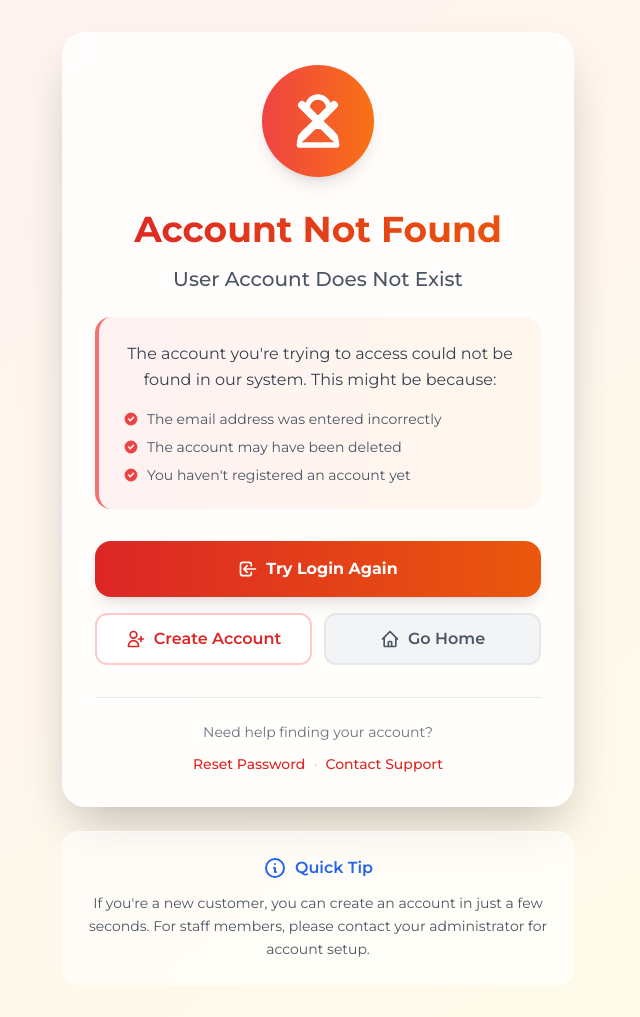
After one commit to YOOSUF-HUB/Smart-Pharmacy-System, a Django app: page /accounts/account-not-found/ in a window 1280 px wide. The commit adds this page. Shown: the whole page, without its empty margins (322-962 px from the left). Run offline with Django 5.2, Linux system fonts and the light colour scheme; some libraries are stand-ins or nearby versions.

Commit message:
Implement enhanced login error handling and add account not found page

```diff
--- a/accounts/urls.py
+++ b/accounts/urls.py
@@ -35,6 +35,8 @@ urlpatterns = [
     path('dashboard/admin/staff_detail/<int:staff_id>/', views.staff_detail, name='staff_detail'),
     path('customer-logout/', views.customer_logout_view, name='customer_logout'),
 
+    #Account Not Found
+    path('account-not-found/', views.account_not_found, name='account_not_found'),
 
     # Staff Export URLs
     path('staff/export/csv/', views.staff_list_csv, name='staff_list_csv'),
--- a/accounts/views.py
+++ b/accounts/views.py
@@ -108,15 +108,18 @@ def cashier_dashboard(request):
 @login_required
 def redirect_dashboard(request):
     user = request.user
-    if user.role == "customer":
-        return redirect("customer_dashboard")
-    elif user.role == "admin":
+    if user.role == "admin":
         return redirect("admin_dashboard")
     elif user.role == "pharmacist":
         return redirect("med_inventory_dash")
     elif user.role == "cashier":
         return redirect("cashier_dashboard")
+    else:
+        return redirect("account_not_found")
 
+
+def account_not_found(request):
+    return render(request, "accounts/account_not_found.html")
 
 
 @admin_required
--- /dev/null
+++ b/templates/accounts/account_not_found.html
@@ -0,0 +1,143 @@
+{% extends 'registration/base.html' %}
+
+{% block content %}
+<style>
+  *, *::before, *::after {
+    font-family: "Montserrat", sans-serif !important;
+  }
+</style>
+
+<div class="min-h-screen bg-gradient-to-br from-red-50 via-orange-50 to-yellow-50 flex items-center justify-center px-4 py-8">
+  <div class="max-w-lg w-full">
+
+    <!-- Main Card -->
+    <div class="bg-white/80 backdrop-blur-lg rounded-3xl shadow-2xl border border-white/20 p-8 text-center transform hover:scale-[1.02] transition-all duration-300">
+
+      <!-- Animated Icon -->
+      <div class="flex justify-center mb-8">
+        <div class="relative">
+          <div class="bg-gradient-to-r from-red-500 to-orange-500 p-6 rounded-full shadow-lg">
+            <svg xmlns="http://www.w3.org/2000/svg" class="h-16 w-16 text-white" fill="none" viewBox="0 0 24 24" stroke="currentColor">
+              <path stroke-linecap="round" stroke-linejoin="round" stroke-width="2" d="M16 7a4 4 0 11-8 0 4 4 0 018 0zM12 14a7 7 0 00-7 7h14a7 7 0 00-7-7z" />
+              <path stroke-linecap="round" stroke-linejoin="round" stroke-width="3" d="M18 6L6 18M6 6l12 12" />
+            </svg>
+          </div>
+          <!-- Pulse Animation -->
+          <div class="absolute inset-0 bg-red-400 rounded-full animate-ping opacity-20"></div>
+        </div>
+      </div>
+
+      <!-- Title -->
+      <h1 class="text-4xl font-bold bg-gradient-to-r from-red-600 to-orange-600 bg-clip-text text-transparent mb-4">
+        Account Not Found
+      </h1>
+
+      <!-- Subtitle -->
+      <p class="text-xl text-gray-600 mb-6 font-medium">
+        User Account Does Not Exist
+      </p>
+
+      <!-- Description -->
+      <div class="bg-gradient-to-r from-red-50 to-orange-50 rounded-2xl p-6 mb-8 border-l-4 border-red-400">
+        <p class="text-gray-700 leading-relaxed mb-4">
+          The account you're trying to access could not be found in our system. This might be because:
+        </p>
+        <ul class="text-left text-gray-600 space-y-2 text-sm">
+          <li class="flex items-center">
+            <svg class="w-4 h-4 text-red-500 mr-2 flex-shrink-0" fill="currentColor" viewBox="0 0 20 20">
+              <path fill-rule="evenodd" d="M10 18a8 8 0 100-16 8 8 0 000 16zm3.707-9.293a1 1 0 00-1.414-1.414L9 10.586 7.707 9.293a1 1 0 00-1.414 1.414l2 2a1 1 0 001.414 0l4-4z" clip-rule="evenodd"></path>
+            </svg>
+            The email address was entered incorrectly
+          </li>
+          <li class="flex items-center">
+            <svg class="w-4 h-4 text-red-500 mr-2 flex-shrink-0" fill="currentColor" viewBox="0 0 20 20">
+              <path fill-rule="evenodd" d="M10 18a8 8 0 100-16 8 8 0 000 16zm3.707-9.293a1 1 0 00-1.414-1.414L9 10.586 7.707 9.293a1 1 0 00-1.414 1.414l2 2a1 1 0 001.414 0l4-4z" clip-rule="evenodd"></path>
+            </svg>
+            The account may have been deleted
+          </li>
+          <li class="flex items-center">
+            <svg class="w-4 h-4 text-red-500 mr-2 flex-shrink-0" fill="currentColor" viewBox="0 0 20 20">
+              <path fill-rule="evenodd" d="M10 18a8 8 0 100-16 8 8 0 000 16zm3.707-9.293a1 1 0 00-1.414-1.414L9 10.586 7.707 9.293a1 1 0 00-1.414 1.414l2 2a1 1 0 001.414 0l4-4z" clip-rule="evenodd"></path>
+            </svg>
+            You haven't registered an account yet
+          </li>
+        </ul>
+      </div>
+
+      <!-- Action Buttons -->
+      <div class="space-y-4">
+        <!-- Primary Action -->
+        <a href="{% url 'login' %}"
+           class="w-full inline-flex items-center justify-center px-8 py-4 bg-gradient-to-r from-red-600 to-orange-600 hover:from-red-700 hover:to-orange-700 text-white font-bold rounded-2xl shadow-lg hover:shadow-xl transition-all duration-300 transform hover:scale-[1.02]">
+          <svg xmlns="http://www.w3.org/2000/svg" class="h-5 w-5 mr-2" fill="none" viewBox="0 0 24 24" stroke="currentColor">
+            <path stroke-linecap="round" stroke-linejoin="round" stroke-width="2" d="M11 16l-4-4m0 0l4-4m-4 4h14m-5 4v1a3 3 0 01-3 3H6a3 3 0 01-3-3V7a3 3 0 013-3h7a3 3 0 013 3v1" />
+          </svg>
+          Try Login Again
+        </a>
+
+        <!-- Secondary Actions -->
+        <div class="flex flex-col sm:flex-row gap-3">
+          <a href="{% url 'customer_register' %}"
+             class="flex-1 inline-flex items-center justify-center px-6 py-3 bg-white border-2 border-red-200 text-red-600 font-semibold rounded-xl hover:bg-red-50 hover:border-red-300 transition-all duration-300">
+            <svg xmlns="http://www.w3.org/2000/svg" class="h-5 w-5 mr-2" fill="none" viewBox="0 0 24 24" stroke="currentColor">
+              <path stroke-linecap="round" stroke-linejoin="round" stroke-width="2" d="M18 9v3m0 0v3m0-3h3m-3 0h-3m-2-5a4 4 0 11-8 0 4 4 0 018 0zM3 20a6 6 0 0112 0v1H3v-1z" />
+            </svg>
+            Create Account
+          </a>
+
+          <a href="{% url 'onlineStore:homepage' %}"
+             class="flex-1 inline-flex items-center justify-center px-6 py-3 bg-gray-100 border-2 border-gray-200 text-gray-600 font-semibold rounded-xl hover:bg-gray-200 hover:border-gray-300 transition-all duration-300">
+            <svg xmlns="http://www.w3.org/2000/svg" class="h-5 w-5 mr-2" fill="none" viewBox="0 0 24 24" stroke="currentColor">
+              <path stroke-linecap="round" stroke-linejoin="round" stroke-width="2" d="M3 12l2-2m0 0l7-7 7 7M5 10v10a1 1 0 001 1h3m10-11l2 2m-2-2v10a1 1 0 01-1 1h-3m-6 0a1 1 0 001-1v-4a1 1 0 011-1h2a1 1 0 011 1v4a1 1 0 001 1m-6 0h6" />
+            </svg>
+            Go Home
+          </a>
+        </div>
+      </div>
+
+      <!-- Help Section -->
+      <div class="mt-8 pt-6 border-t border-gray-200">
+        <p class="text-sm text-gray-500 mb-3">
+          Need help finding your account?
+        </p>
+        <div class="flex flex-col sm:flex-row gap-2 justify-center text-sm">
+          <a href="{% url 'password_reset' %}" class="text-red-600 hover:text-red-700 font-medium hover:underline transition-colors">
+            Reset Password
+          </a>
+          <span class="hidden sm:inline text-gray-300">•</span>
+          <a href="#" class="text-red-600 hover:text-red-700 font-medium hover:underline transition-colors">
+            Contact Support
+          </a>
+        </div>
+      </div>
+
+    </div>
+
+    <!-- Additional Info Card -->
+    <div class="mt-6 bg-white/60 backdrop-blur-sm rounded-2xl p-6 text-center border border-white/30">
+      <div class="flex items-center justify-center mb-3">
+        <svg xmlns="http://www.w3.org/2000/svg" class="h-6 w-6 text-blue-600 mr-2" fill="none" viewBox="0 0 24 24" stroke="currentColor">
+          <path stroke-linecap="round" stroke-linejoin="round" stroke-width="2" d="M13 16h-1v-4h-1m1-4h.01M21 12a9 9 0 11-18 0 9 9 0 0118 0z" />
+        </svg>
+        <span class="text-blue-600 font-semibold">Quick Tip</span>
+      </div>
+      <p class="text-gray-600 text-sm leading-relaxed">
+        If you're a new customer, you can create an account in just a few seconds.
+        For staff members, please contact your administrator for account setup.
+      </p>
+    </div>
+
+  </div>
+</div>
+
+<style>
+  @keyframes float {
+    0%, 100% { transform: translateY(0px); }
+    50% { transform: translateY(-10px); }
+  }
+
+  .animate-float {
+    animation: float 3s ease-in-out infinite;
+  }
+</style>
+{% endblock %}
```
Also changed, not shown: accounts/forms.py (+42 -7 lines), templates/registration/login.html (+126 -15 lines), db.sqlite3.
